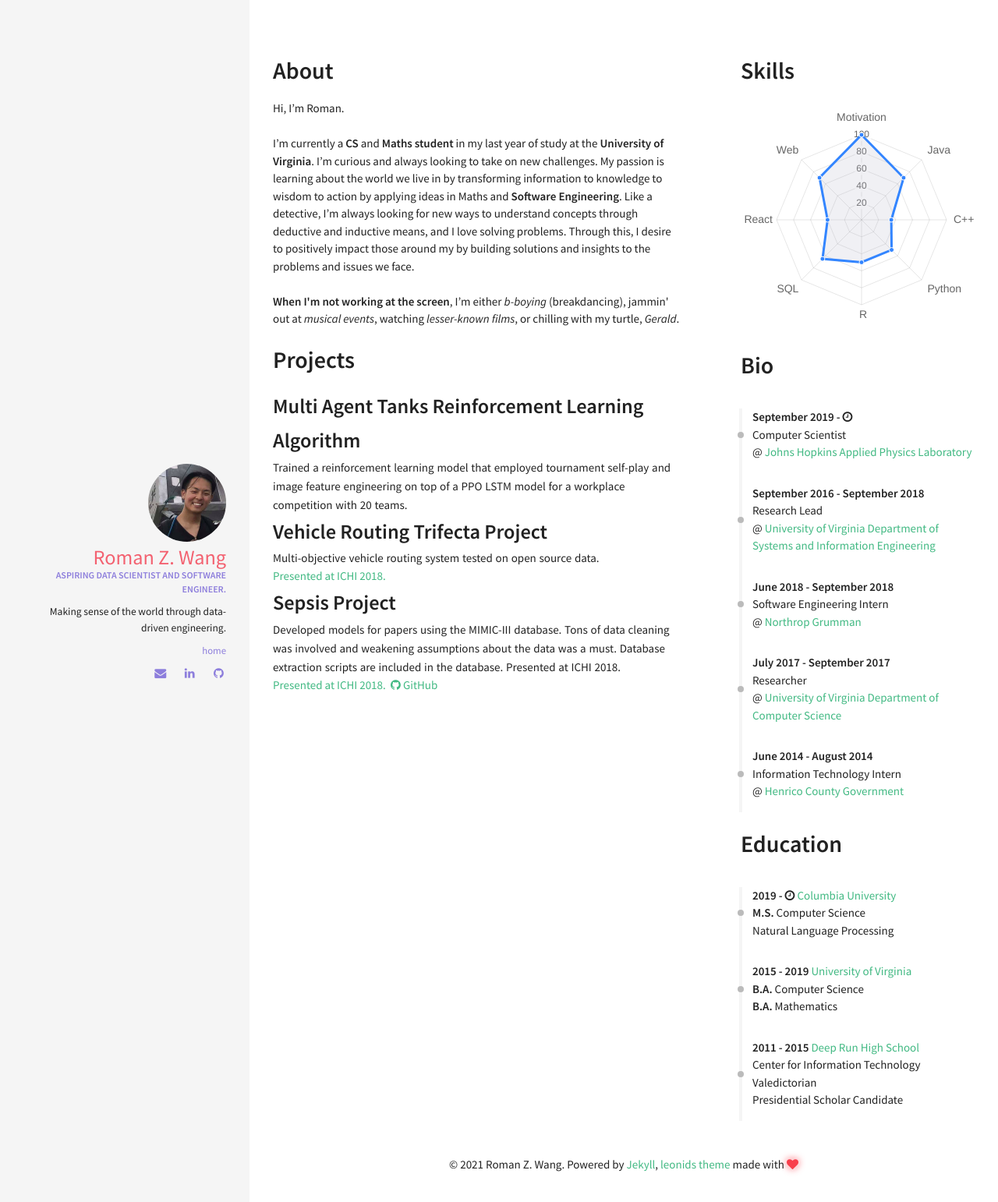
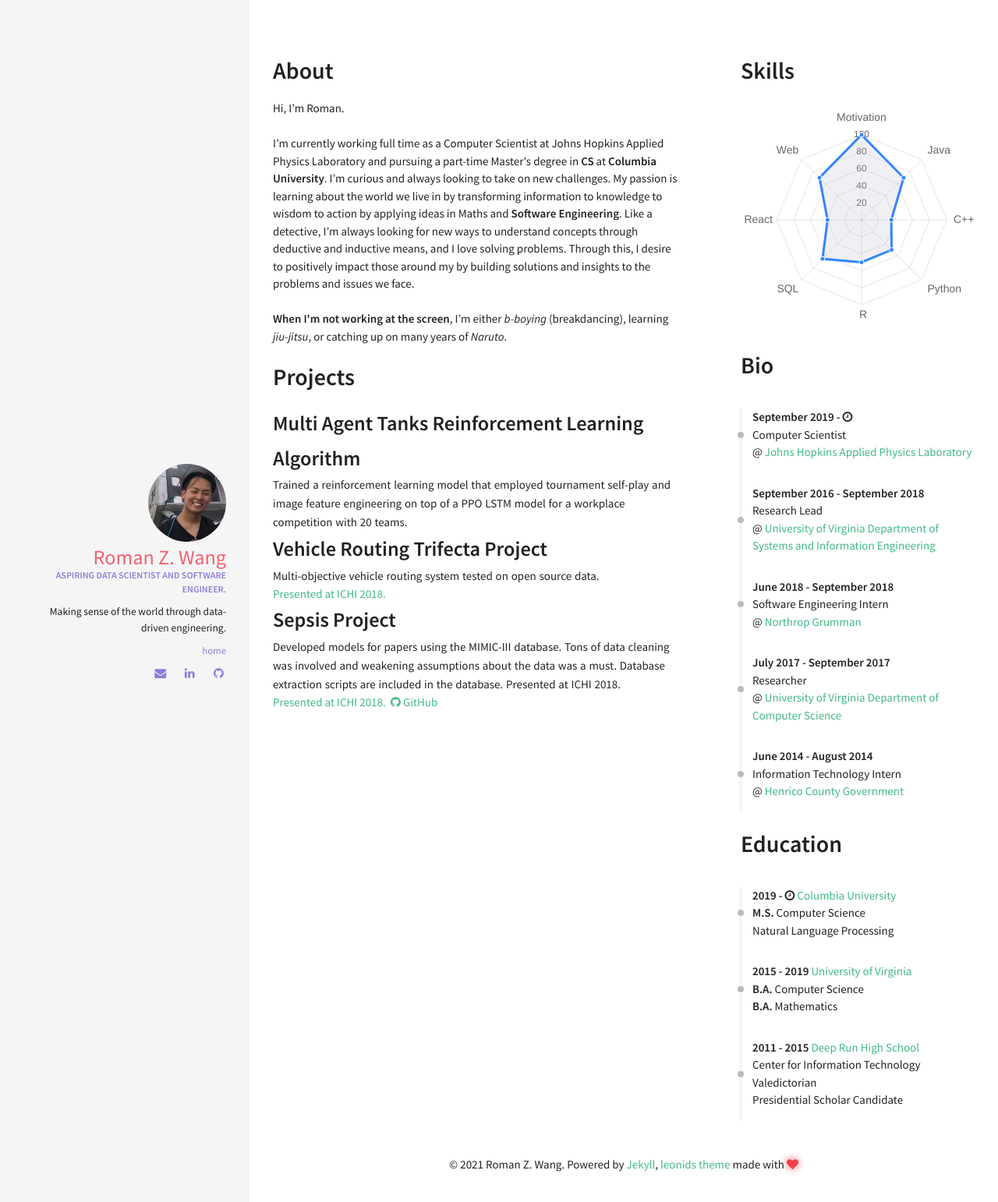
Before and after one commit to RomanZWang/romanzwang.github.io, a Jekyll site: the page built from index.html, in a window 1280 px wide. Shown: the top 1542 px of the page at 78% size. Built offline with Jekyll 4.4.1, drawn with Linux system fonts in a browser that asks for light colours; nearby versions of some CDN libraries.

Commit message:
update about

```diff
--- a/_includes/sections/about.html
+++ b/_includes/sections/about.html
@@ -3,7 +3,7 @@
 <div>
   Hi, I’m Roman.
   <br /><br />
-  I’m currently a <strong>CS</strong> and <strong>Maths student</strong> in my last year of study at the <strong>University of Virginia</strong>. I’m curious and always looking to take on new challenges. My passion is learning about the world we live in by transforming information to knowledge to wisdom to action by applying ideas in Maths and <strong>Software Engineering</strong>. Like a detective, I’m always looking for new ways to understand concepts through deductive and inductive means, and I love solving problems. Through this, I desire to positively impact those around my by building solutions and insights to the problems and issues we face.
+  I’m currently working full time as a Computer Scientist at Johns Hopkins Applied Physics Laboratory and pursuing a part-time Master's degree in <strong>CS</strong> at <strong>Columbia University</strong>. I’m curious and always looking to take on new challenges. My passion is learning about the world we live in by transforming information to knowledge to wisdom to action by applying ideas in Maths and <strong>Software Engineering</strong>. Like a detective, I’m always looking for new ways to understand concepts through deductive and inductive means, and I love solving problems. Through this, I desire to positively impact those around my by building solutions and insights to the problems and issues we face.
   <br /><br />
-  <strong> When I'm not working at the screen</strong>, I’m either <i>b-boying</i> (breakdancing), jammin' out at <i>musical events</i>, watching <i>lesser-known films</i>, or chilling with my turtle, <i>Gerald</i>.
+  <strong> When I'm not working at the screen</strong>, I’m either <i>b-boying</i> (breakdancing), learning <i>jiu-jitsu</i>, or catching up on many years of <i>Naruto</i>.
 </div>
```
